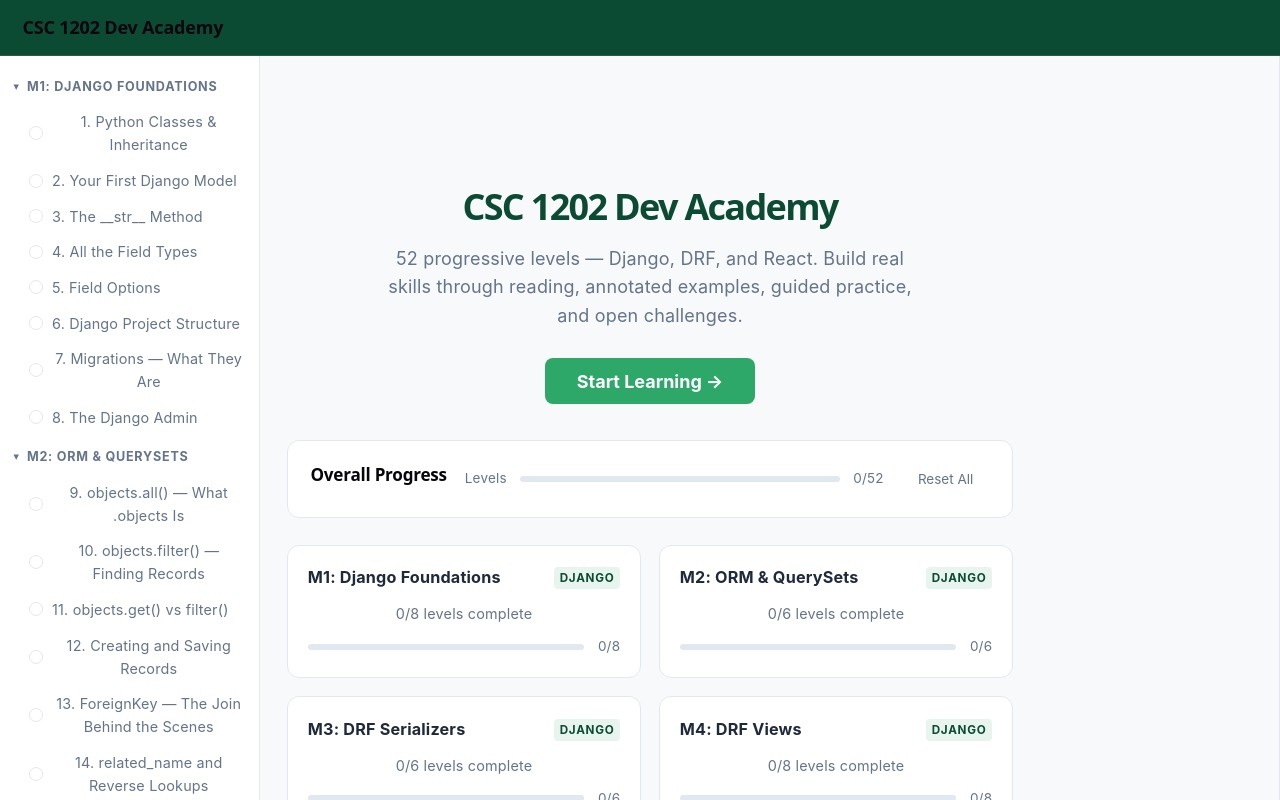
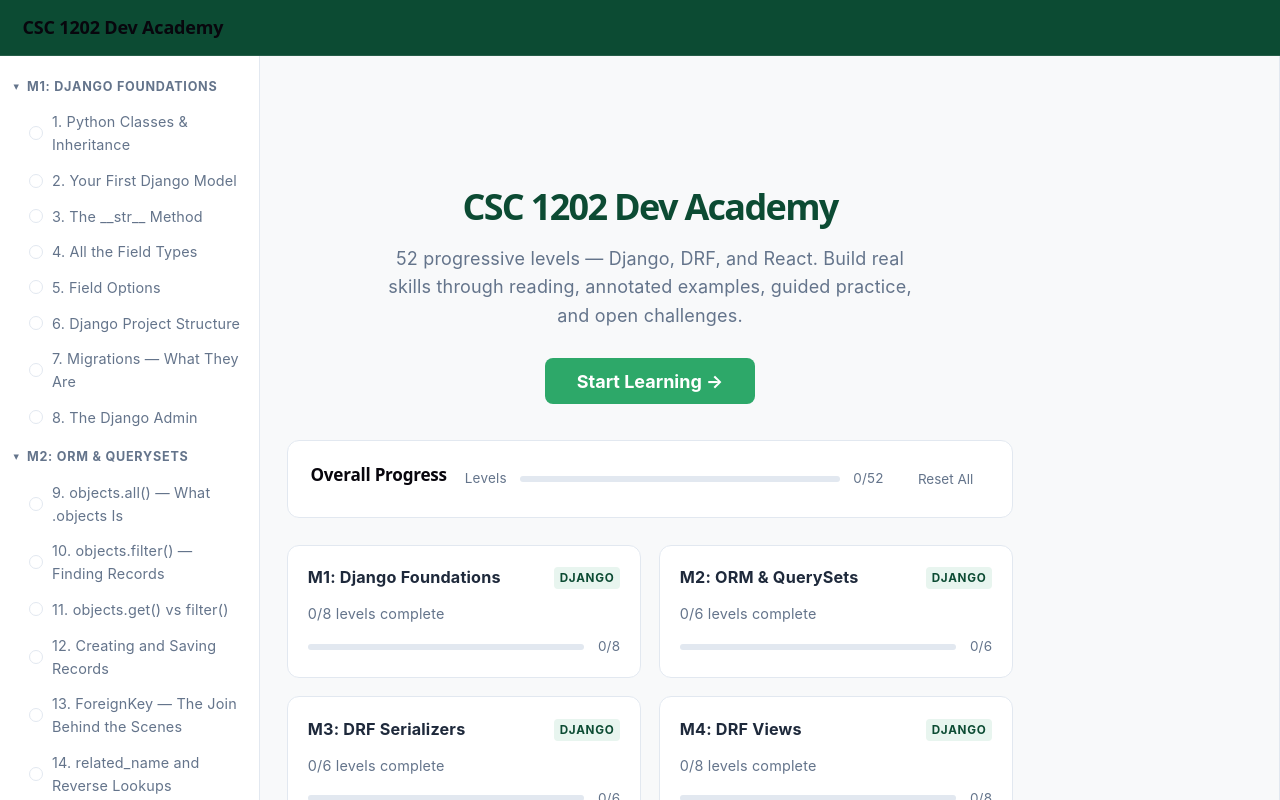
Before and after one commit to Spooky-Mallard/ILES-TUTOR, a React (Vite) app: page /academy in a window 1280 px wide. Built offline with nearby package versions, Linux system fonts and the light colour scheme.

Commit message:
Fixing text center align

```diff
--- a/src/index.css
+++ b/src/index.css
@@ -11,8 +11,8 @@
     --shadow:
         rgba(0, 0, 0, 0.1) 0 10px 15px -3px, rgba(0, 0, 0, 0.05) 0 4px 6px -2px;
 
-  --sans: system-ui, 'Segoe UI', Roboto, sans-serif;
-  --heading: system-ui, 'Segoe UI', Roboto, sans-serif;
+    --sans: system-ui, "Segoe UI", Roboto, sans-serif;
+    --heading: system-ui, "Segoe UI", Roboto, sans-serif;
     --mono: ui-monospace, Consolas, monospace;
 
     font: 18px/145% var(--sans);
@@ -42,7 +42,8 @@
         --accent-border: rgba(192, 132, 252, 0.5);
         --social-bg: rgba(47, 48, 58, 0.5);
         --shadow:
-      rgba(0, 0, 0, 0.4) 0 10px 15px -3px, rgba(0, 0, 0, 0.25) 0 4px 6px -2px;
+            rgba(0, 0, 0, 0.4) 0 10px 15px -3px,
+            rgba(0, 0, 0, 0.25) 0 4px 6px -2px;
     }
 
     #social .button-icon {
@@ -58,7 +59,7 @@ body {
     width: 1126px;
     max-width: 100%;
     margin: 0 auto;
-  text-align: center;
+    /*text-align: center;*/
     border-inline: 1px solid var(--border);
     min-height: 100svh;
     display: flex;
```
Lines whose indentation alone changed are shown as unchanged.
